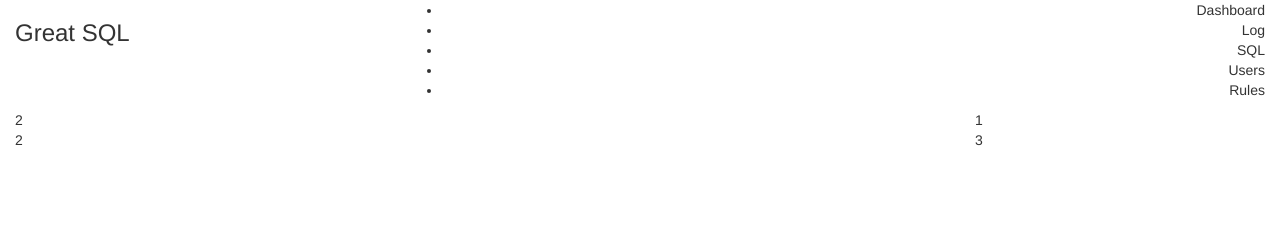
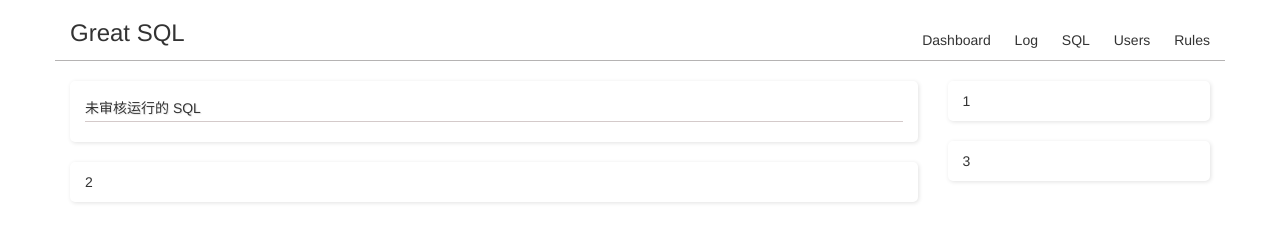
Before and after one commit to Sofia92/GreatSQL, a website: page dotNet/GreatSQL/GreatSQL.Front/site/dashboard.html in a window 1280 px wide. Drawn offline with Linux system fonts and the light colour scheme.

Commit message:
update dashboard

```diff
--- a/dotNet/GreatSQL/GreatSQL.Front/site/dashboard.html
+++ b/dotNet/GreatSQL/GreatSQL.Front/site/dashboard.html
@@ -9,12 +9,12 @@
     <link rel="stylesheet" href="styles/dashboard.css" type="text/css" />
 </head>
 <body>
-<div class="container-fluid">
-    <div class="row">
+<div class="container">
+    <div class="row gs-header">
         <div class="col-sm-4">
             <h3>Great SQL</h3>
         </div>
-        <ul class="col-sm-8 text-right">
+        <ul class="col-sm-8 text-right gs-menu">
             <li>Dashboard</li>
             <li>Log</li>
             <li>SQL</li>
@@ -24,12 +24,14 @@
     </div>
     <div class="row">
         <div class="col-md-9">
-            <div>2</div>
-            <div>2</div>
+            <div class="dashboard-box">
+                <h5 class="dashboard-box-title">未审核运行的 SQL</h5>
+            </div>
+            <div class="dashboard-box">2</div>
         </div>
         <div class="col-md-3">
-            <div>1</div>
-            <div>3</div>
+            <div class="dashboard-box">1</div>
+            <div class="dashboard-box">3</div>
         </div>
     </div>
 </div>
--- a/dotNet/GreatSQL/GreatSQL.Front/site/styles/dashboard.css
+++ b/dotNet/GreatSQL/GreatSQL.Front/site/styles/dashboard.css
@@ -1,2 +1,25 @@
-body {
+.gs-header {
+    border-bottom: 1px solid #B5B3B3;
+    margin-bottom: 20px;
 }
+
+.row.gs-header {}
+
+.gs-menu {
+    margin-top: 30px;
+    font-size: 14px;
+}
+
+.gs-menu li {
+    list-style: none;
+    display: inline-block;
+    margin-left: 20px;
+}
+
+.dashboard-box {margin-bottom: 20px;border-radius: 5px;padding: 10px 15px;box-shadow: 1px 1px 4px #E2E2E2;}
+
+.dashboard-box-title {
+    text-shadow: 1px 1px 1px #E6E6E6;
+    padding-bottom: 5px;
+    border-bottom: 1px solid #D4CACA;
+}
```
